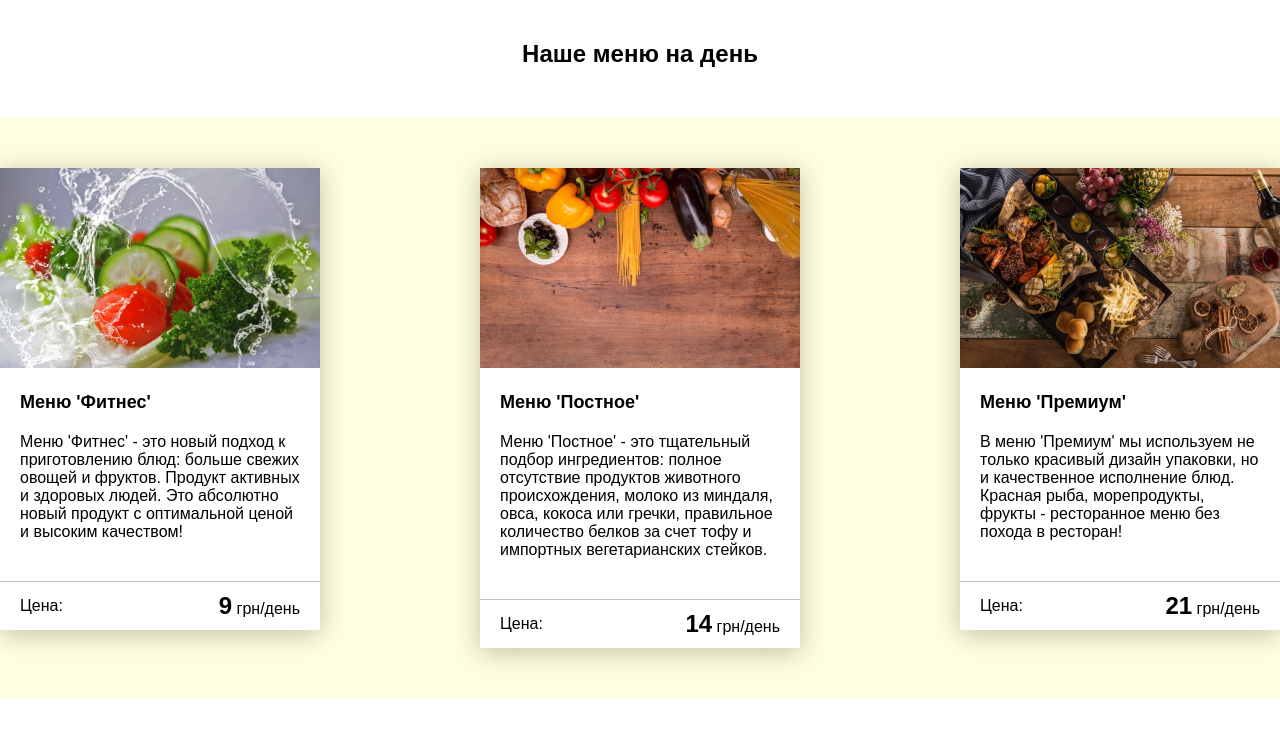
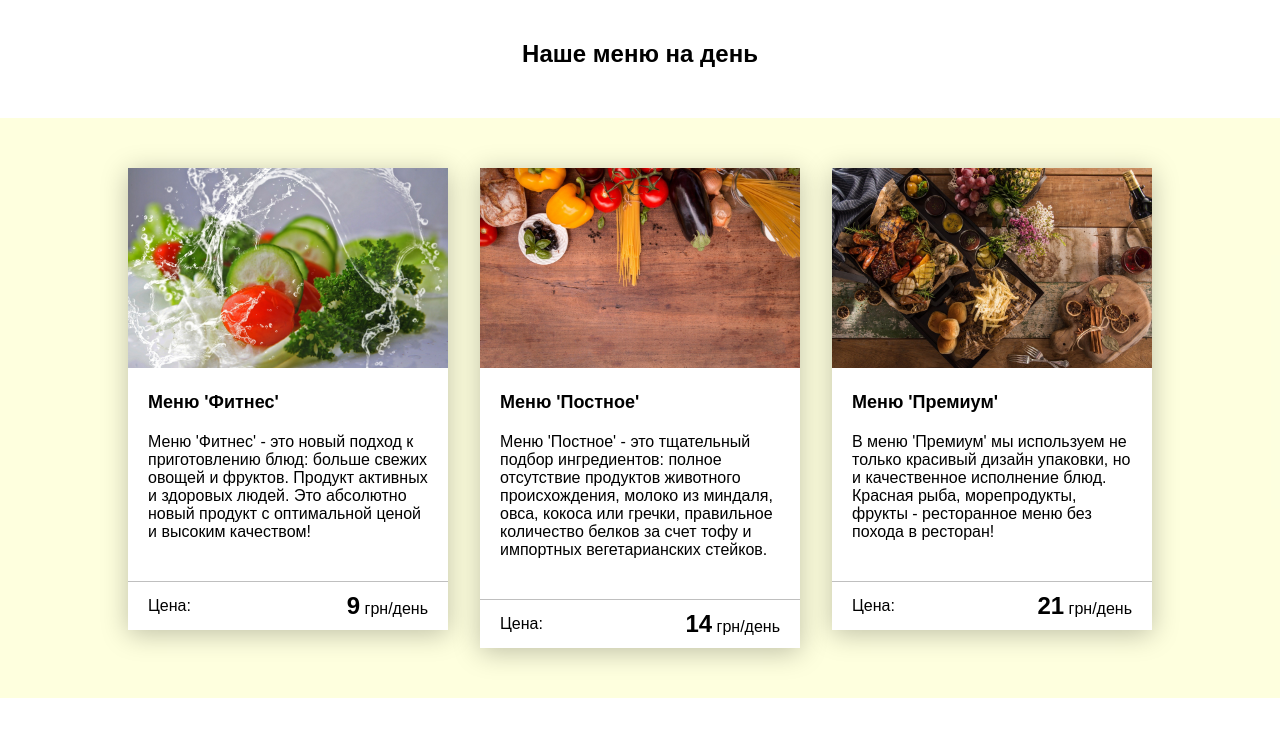
Before and after one commit to Pantheleymon/Use-Database-Practice, a plain HTML site: page index.html in a window 1280 px wide. Drawn offline with Linux system fonts and the light colour scheme.

Commit message:
Фикс верстки

```diff
--- a/style.css
+++ b/style.css
@@ -3,6 +3,11 @@
     padding: 0;
     box-sizing: border-box;
     font-family: Arial, Helvetica, sans-serif;
+}
+
+.container {
+    max-width: 80vw;
+    margin: 0 auto;
 }
 
 .menu {
```
